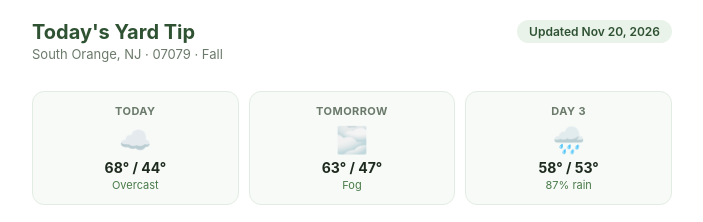
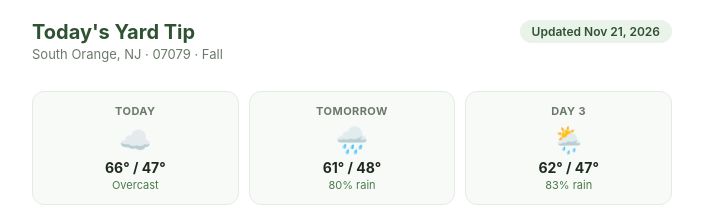
Before and after one commit to yaairalpert/Daily-Yard-Tip, a plain HTML site: page docs/index.html in a window 1280 px wide. Shown: the top 222 px of the page, 288-991 px from the left. Drawn offline with Linux system fonts and the light colour scheme.

Commit message:
Update daily yard tip 2026-11-21

```diff
--- a/docs/index.html
+++ b/docs/index.html
@@ -98,27 +98,27 @@
       <p class="title">Today's Yard Tip</p>
       <p class="subtitle">South Orange, NJ &middot; 07079 &middot; Fall</p>
     </div>
-    <span class="badge">Updated Nov 20, 2026</span>
+    <span class="badge">Updated Nov 21, 2026</span>
   </div>
 
   <div class="weather-strip">
     <div class="day-card">
       <div class="day-label">Today</div>
       <div class="icon">☁️</div>
-      <div class="temps">68° / 44°</div>
+      <div class="temps">66° / 47°</div>
       <div class="precip">Overcast</div>
     </div>
     <div class="day-card">
       <div class="day-label">Tomorrow</div>
-      <div class="icon">🌫️</div>
-      <div class="temps">63° / 47°</div>
-      <div class="precip">Fog</div>
+      <div class="icon">🌧️</div>
+      <div class="temps">61° / 48°</div>
+      <div class="precip">80% rain</div>
     </div>
     <div class="day-card">
       <div class="day-label">Day 3</div>
-      <div class="icon">🌧️</div>
-      <div class="temps">58° / 53°</div>
-      <div class="precip">87% rain</div>
+      <div class="icon">🌦️</div>
+      <div class="temps">62° / 47°</div>
+      <div class="precip">83% rain</div>
     </div>
   </div>
 
```
